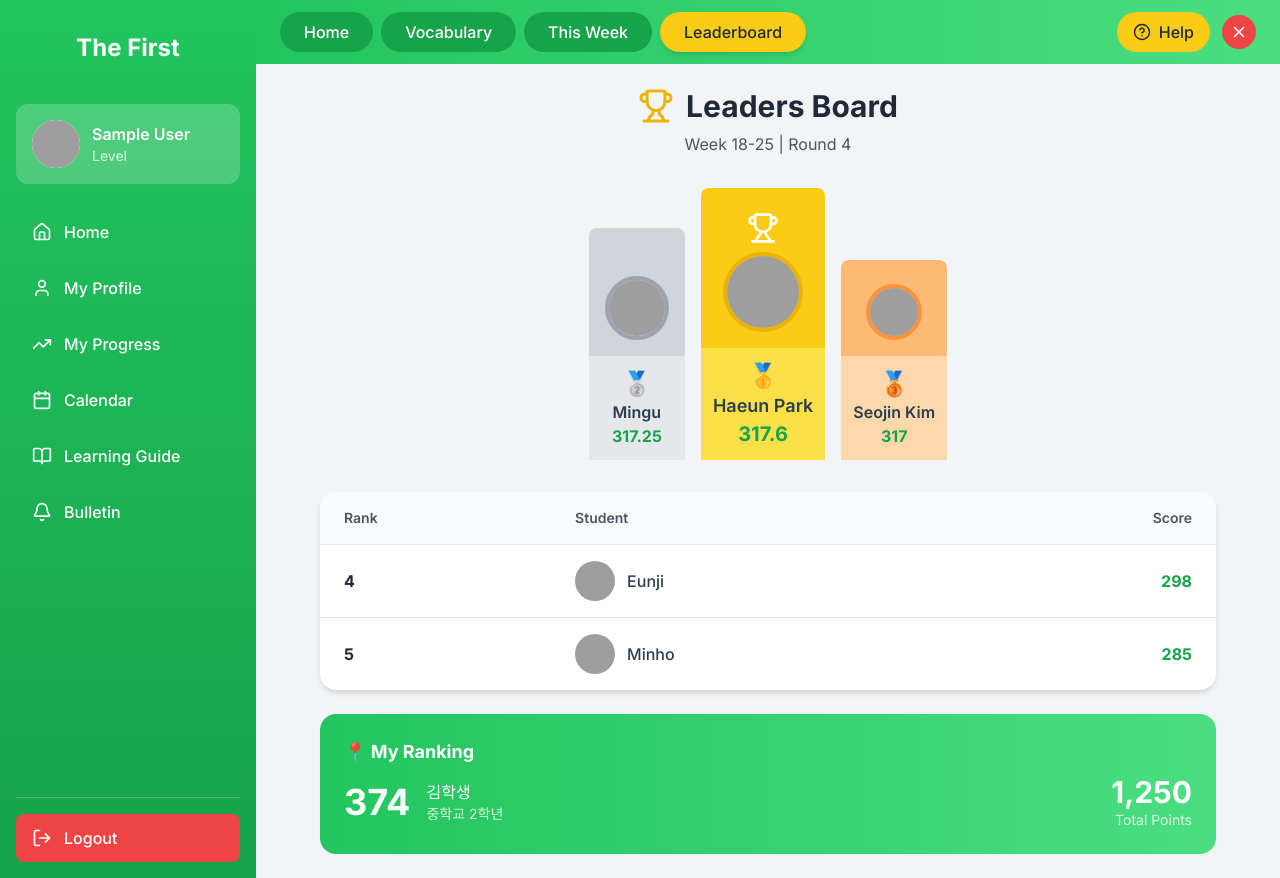
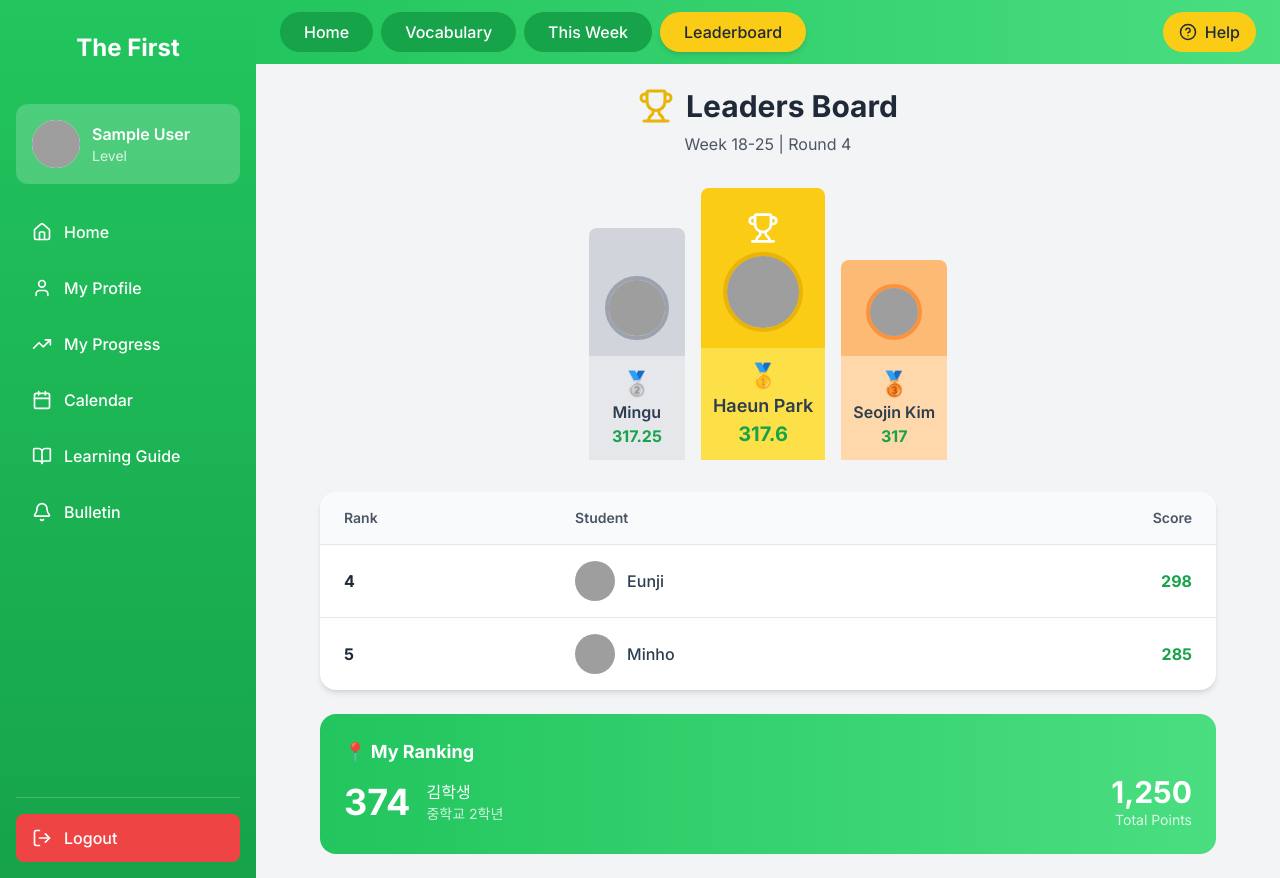
Before and after one commit to hsboy89/theFirst, a React (Vite) app: page /leaderboard in a window 1280 px wide. Built offline with nearby package versions, Linux system fonts and the light colour scheme; sample sign-in values are in the browser's storage; grey boxes are pictures that could not be loaded.

Commit message:
Remove: X close button from header

```diff
--- a/src/components/layout/Header/Header.tsx
+++ b/src/components/layout/Header/Header.tsx
@@ -1,5 +1,5 @@
 import { NavLink } from 'react-router-dom';
-import { HelpCircle, X } from 'lucide-react';
+import { HelpCircle } from 'lucide-react';
 
 const tabs = [
     { label: 'Home', path: '/' },
@@ -35,9 +35,6 @@ export default function Header() {
                     <HelpCircle size={18} />
                     Help
                 </button>
-                <button className="bg-red-500 text-white p-2 rounded-full hover:bg-red-600 transition-all">
-                    <X size={18} />
-                </button>
             </div>
         </header>
     );
```
